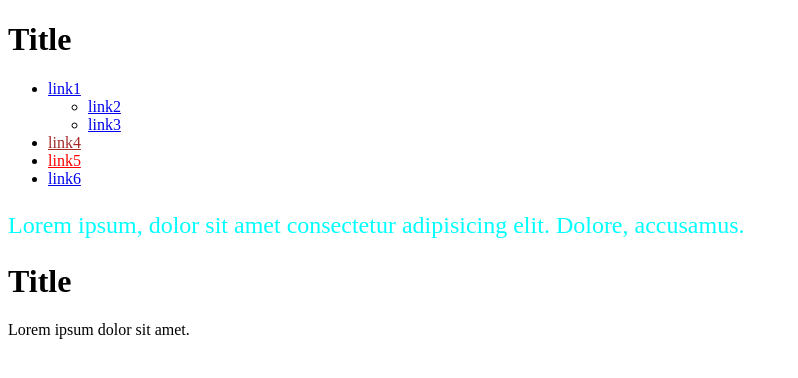
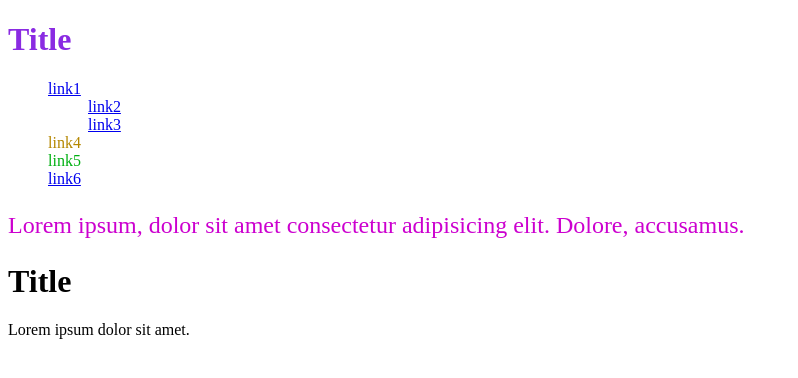
Before and after one commit to Nazar0929/HW-7, a plain HTML site: page index.html in a window 1280 px wide. Shown: the whole page, without its empty margins (0-798 px from the left). Drawn offline with Linux system fonts and the light colour scheme.

Commit message:
fixingcolor

```diff
--- a/css/style.css
+++ b/css/style.css
@@ -1,11 +1,22 @@
 [href="https://www.youtube.com/"]{
 
-    color: brown;
+    color: rgb(180, 135, 0);
 }
 [href="https://validator.w3.org/"]{
-    color: red;
+    color: rgb(0, 176, 18);
+    text-decoration: none;
 }
 ul + p{
     font-size: 24px;
-    color: aqua;
+    color: rgb(204, 0, 207);
 }
+ul {
+    list-style: none;
+}
+[href="https://www.youtube.com/"] {
+    text-decoration: none;
+}
+
+.head {
+    color: blueviolet;
+}
--- a/index.html
+++ b/index.html
@@ -8,7 +8,7 @@
 <link rel="stylesheet" href="./css/style.css">
 <body>
     <div class="holder">
-        <h1>Title</h1>
+        <h1 class="head">Title</h1>
         <ul class="list">
           <li>
             <a href="#">link1</a>
```
